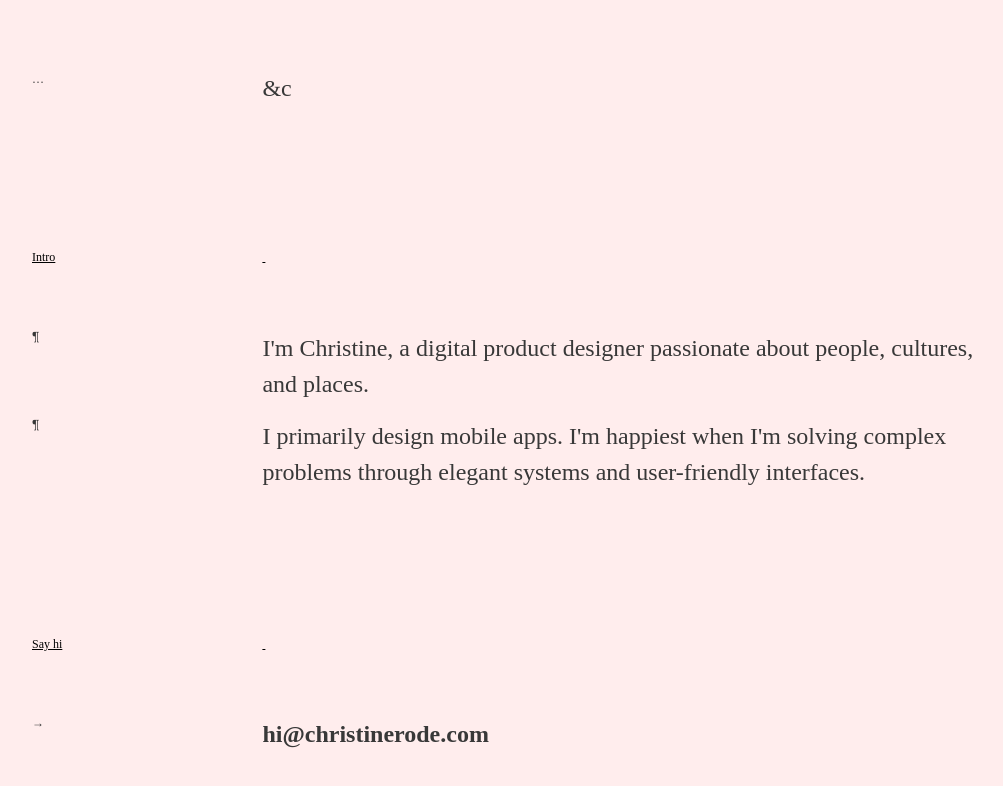
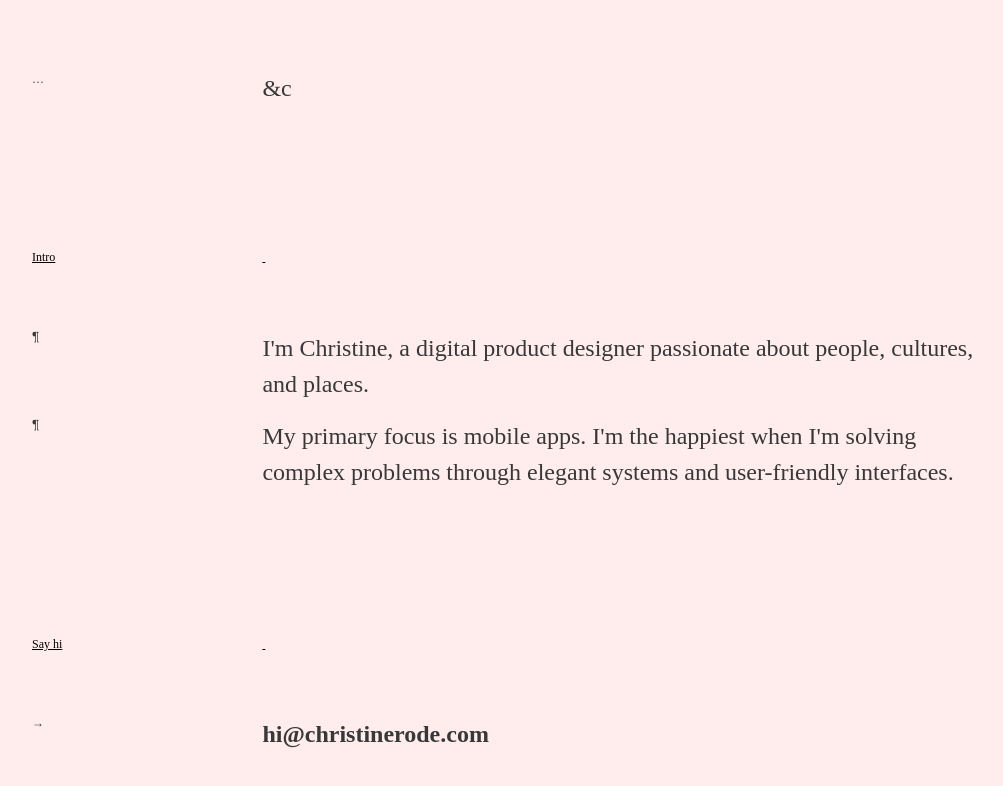
Before and after one commit to christinerode/rode-co, a React (Create React App) app: page / in a window 1280 px wide. Shown: the part 730-1516 px from the top of the page, without its empty margins (32-1035 px from the left). Built offline with nearby package versions, Linux system fonts and the light colour scheme.

Commit message:
bio phrasing

```diff
--- a/src/App.js
+++ b/src/App.js
@@ -99,7 +99,7 @@ class About extends Component {
           <Title>Intro</Title>
 
           <Paragraph no="¶">I'm Christine, a digital product designer passion&shy;ate about people, cultures, and&nbsp;places. </Paragraph>
-          <Paragraph no="¶">I primarily design mobile apps. I'm happiest when I'm solving complex problems through elegant systems and user-friendly interfaces. </Paragraph>
+          <Paragraph no="¶">My primary focus is mobile apps. I'm the happiest when I'm solving complex problems through elegant systems and user-friendly interfaces. </Paragraph>
 
           <div className="cf pa5"></div>
 
```
